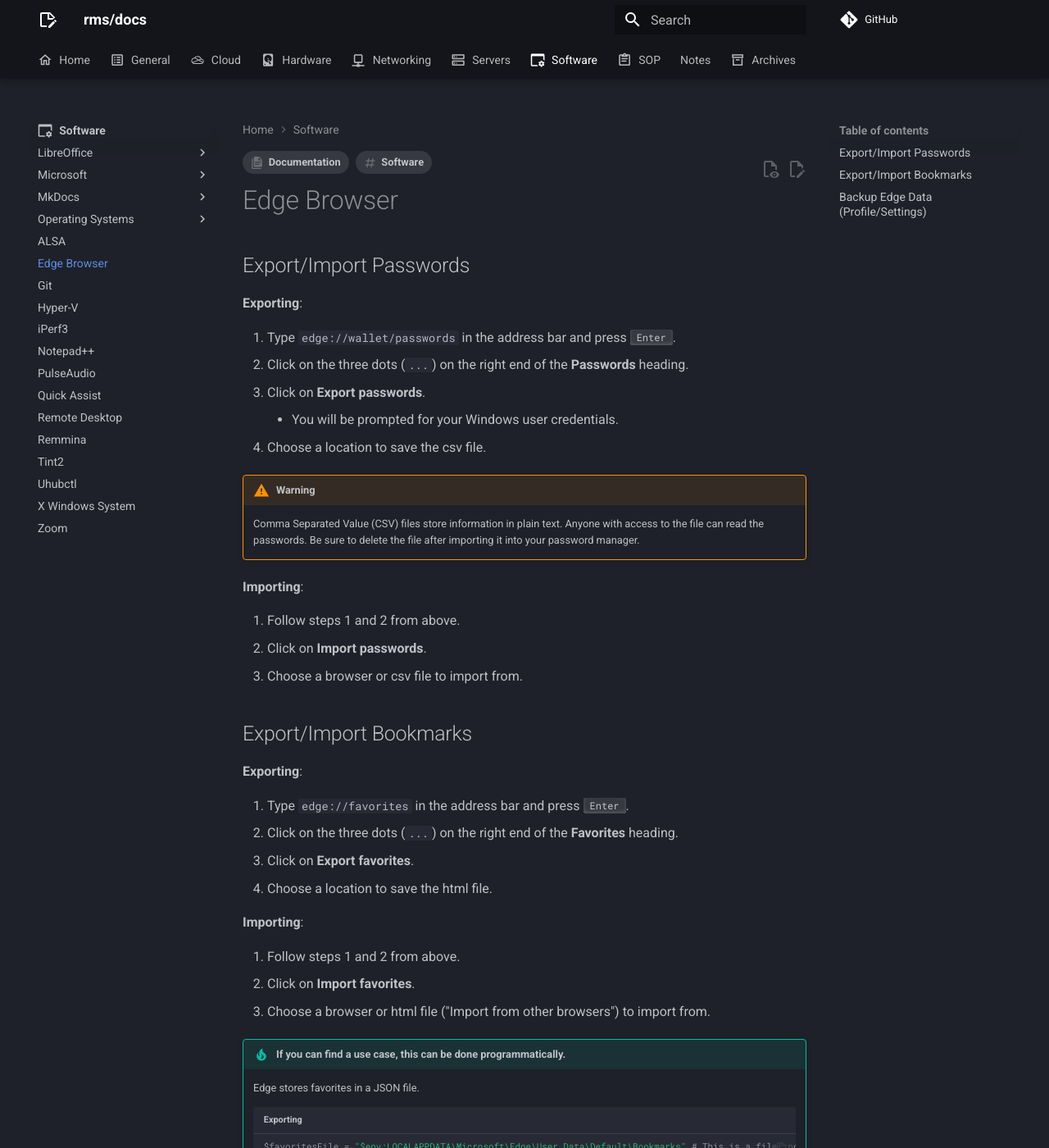
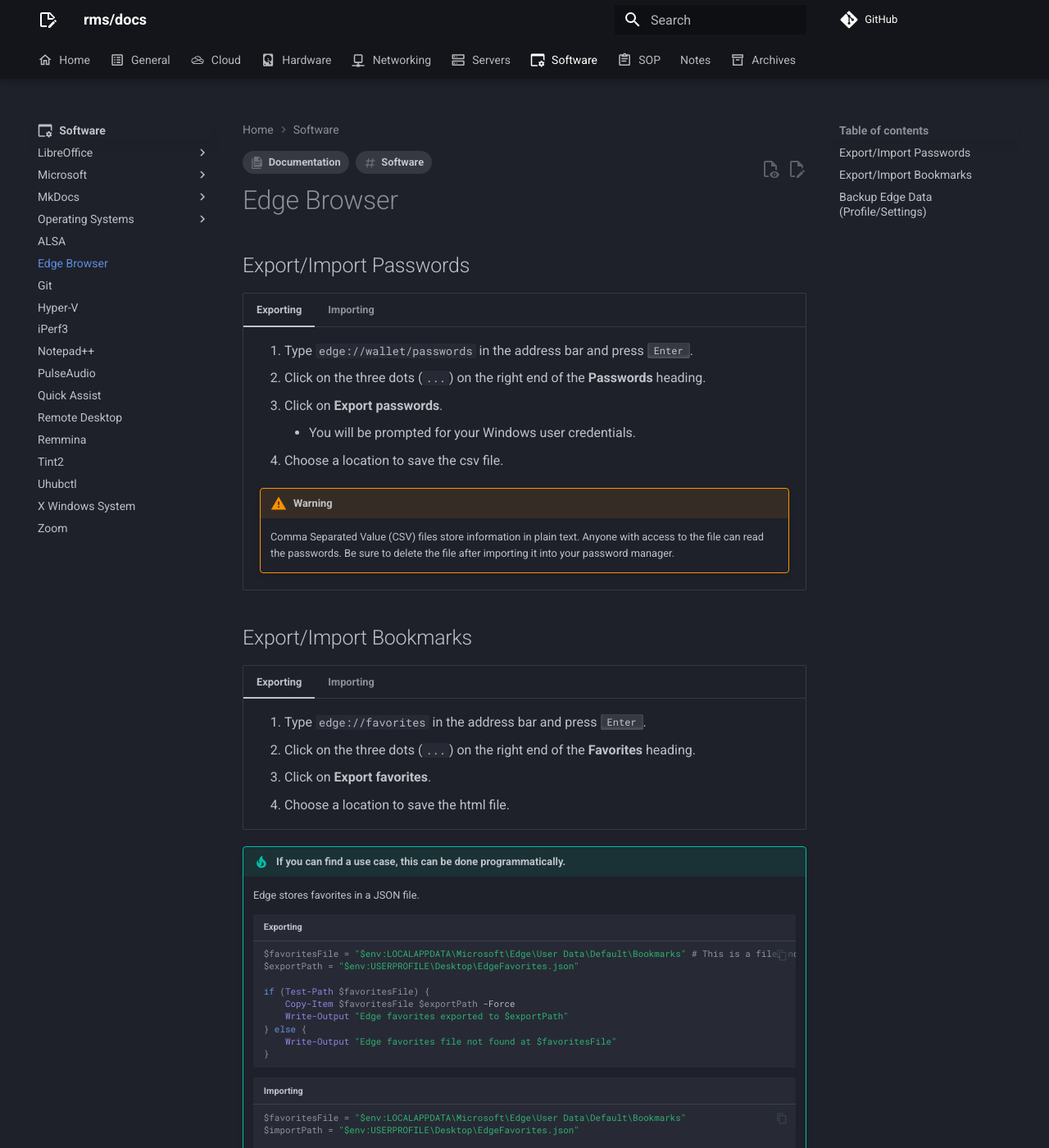
Before and after one commit to rmscode/binary-garden, an MkDocs documentation site: the page built from docs/software/edge-browser.md, in a window 1280 px wide and 1400 px high. Shown: the whole window at 82% size. Built offline with MkDocs 1.6.1 and Material for MkDocs 9.7.7, drawn with Linux system fonts in a browser that asks for light colours; comment, search, counter and statistics services are not loaded; some of the changed lines change nothing that is shown.

Commit message:
style(edge-browser): organize with content tabs

```diff
--- a/docs/software/edge-browser.md
+++ b/docs/software/edge-browser.md
@@ -2,38 +2,40 @@
 
 ## Export/Import Passwords
 
-**Exporting**:
+=== "Exporting"
 
-1. Type `edge://wallet/passwords` in the address bar and press <kbd>Enter</kbd>.
-2. Click on the three dots (`...`) on the right end of the **Passwords** heading.
-3. Click on **Export passwords**.
-    - You will be prompted for your Windows user credentials.
-3. Choose a location to save the csv file.
+    1. Type `edge://wallet/passwords` in the address bar and press <kbd>Enter</kbd>.
+    2. Click on the three dots (`...`) on the right end of the **Passwords** heading.
+    3. Click on **Export passwords**.
+        - You will be prompted for your Windows user credentials.
+    4. Choose a location to save the csv file.
 
-!!! warning
+    !!! warning
 
-    Comma Separated Value (CSV) files store information in plain text. Anyone with access to the file can read the passwords. Be sure to delete the file after importing it into your password manager.
+        Comma Separated Value (CSV) files store information in plain text. Anyone with access to the file can read the passwords. Be sure to delete the file after importing it into your password manager.
 
-**Importing**:
+=== "Importing"
 
-1. Follow steps 1 and 2 from above.
-2. Click on **Import passwords**.
-3. Choose a browser or csv file to import from.
+    1. Type `edge://wallet/passwords` in the address bar and press <kbd>Enter</kbd>.
+    2. Click on the three dots (`...`) on the right end of the **Passwords** heading.
+    3. Click on **Import passwords**.
+    4. Choose a browser or csv file to import from.
 
 ## Export/Import Bookmarks
 
-**Exporting**:
+=== "Exporting"
 
-1. Type `edge://favorites` in the address bar and press <kbd>Enter</kbd>.
-2. Click on the three dots (`...`) on the right end of the **Favorites** heading.
-3. Click on **Export favorites**.
-4. Choose a location to save the html file.
+    1. Type `edge://favorites` in the address bar and press <kbd>Enter</kbd>.
+    2. Click on the three dots (`...`) on the right end of the **Favorites** heading.
+    3. Click on **Export favorites**.
+    4. Choose a location to save the html file.
 
-**Importing**:
+=== "Importing"
 
-1. Follow steps 1 and 2 from above.
-2. Click on **Import favorites**.
-3. Choose a browser or html file ("Import from other browsers") to import from.
+    1. Type `edge://favorites` in the address bar and press <kbd>Enter</kbd>.
+    2. Click on the three dots (`...`) on the right end of the **Favorites** heading.
+    3. Click on **Import favorites**.
+    4. Choose a browser or html file ("Import from other browsers") to import from.
 
 !!! tip "If you can find a use case, this can be done programmatically."
 
```
